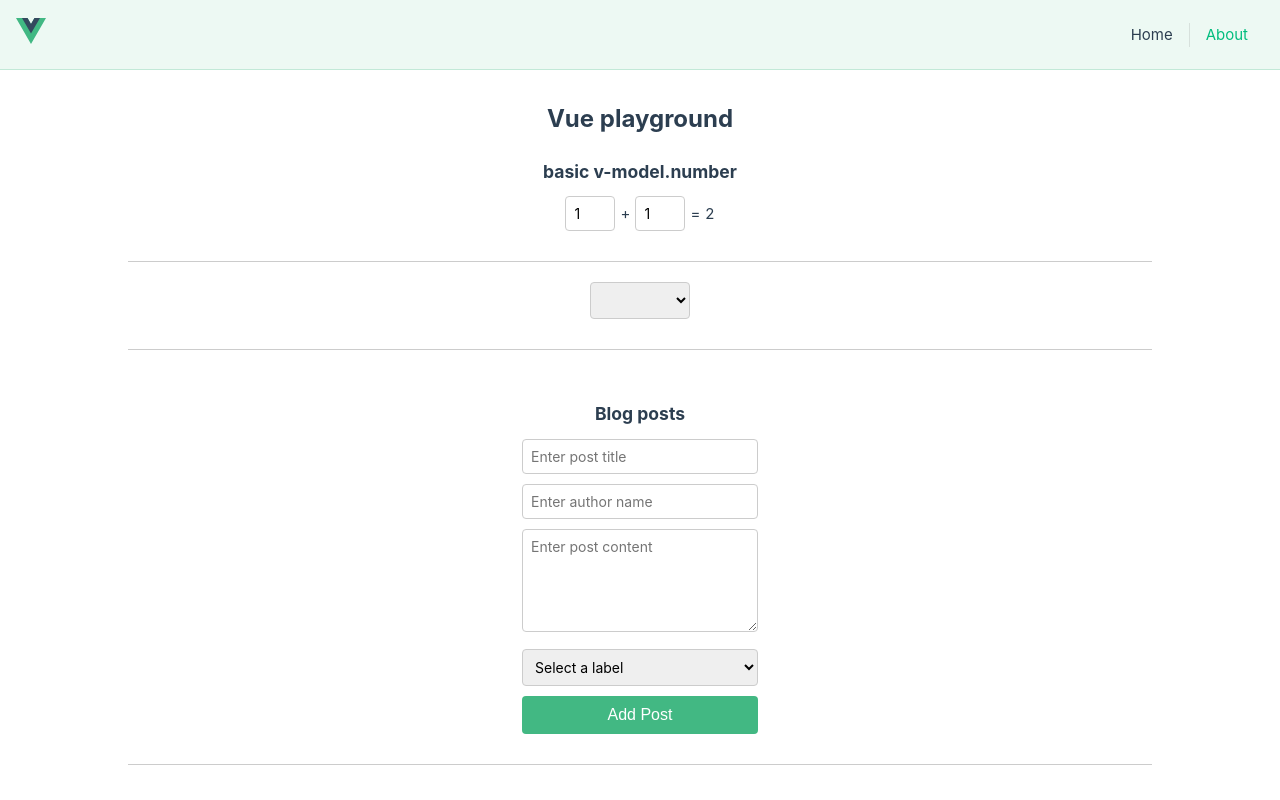
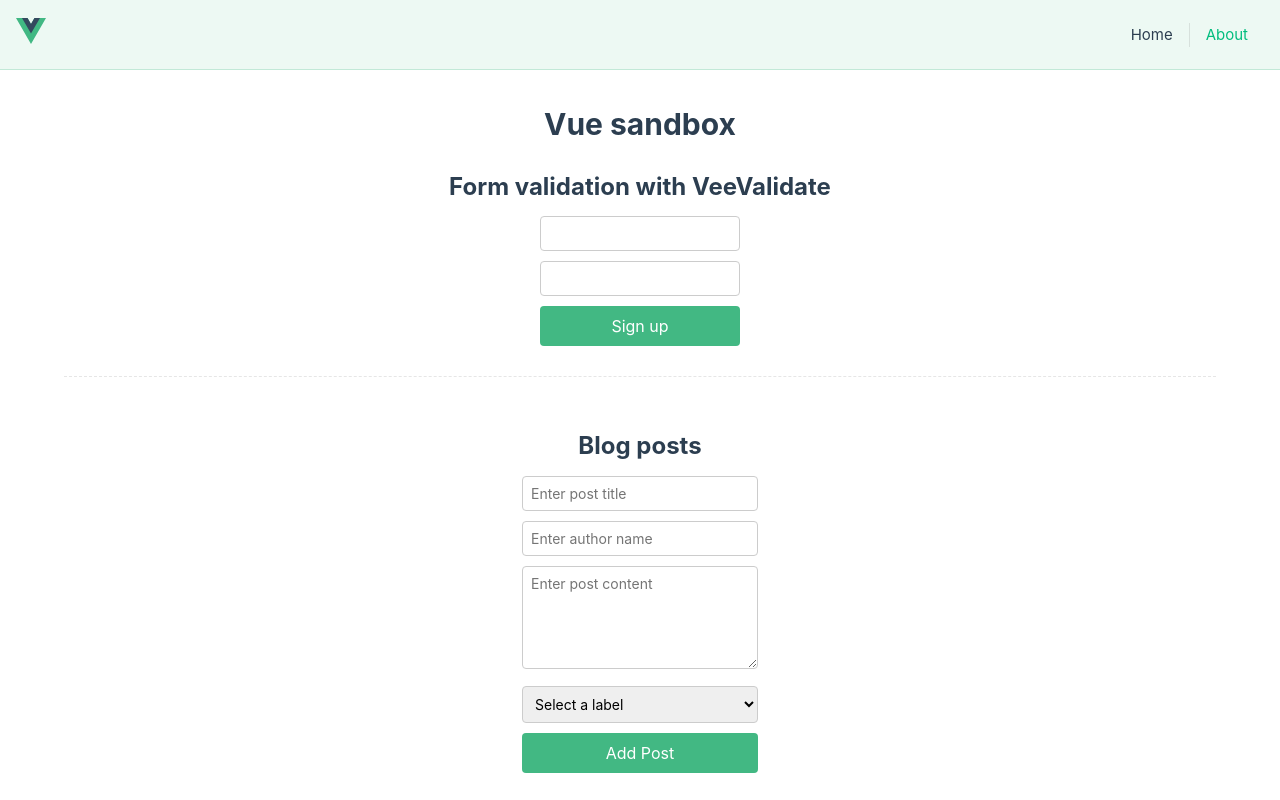
Before and after one commit to annanaj/imp-vue, a Vue app: page / in a window 1280 px wide. Shown: the top 800 px of the page. Built offline with nearby package versions, Linux system fonts and the light colour scheme.

Commit message:
Add simple form with VeeValidate and Yup

```diff
--- a/package.json
+++ b/package.json
@@ -16,8 +16,12 @@
     "build-storybook": "storybook build"
   },
   "dependencies": {
+    "@vee-validate/zod": "^4.13.2",
+    "vee-validate": "^4.13.2",
     "vue": "^3.4.29",
-    "vue-router": "^4.3.3"
+    "vue-router": "^4.3.3",
+    "yup": "^1.4.0",
+    "zod": "^3.23.8"
   },
   "devDependencies": {
     "@chromatic-com/storybook": "^1.9.0",
--- a/src/App.vue
+++ b/src/App.vue
@@ -1,8 +1,9 @@
 <script setup>
 import { RouterLink, RouterView } from 'vue-router'
-import IntroMessage from './components/IntroMessage.vue'
 import BlogPosts from './components/BlogPosts.vue'
 import CounterBox from './components/CounterBox.vue'
+import IntroMessage from './components/IntroMessage.vue'
+import FormValidation from '@/components/FormValidation.vue'
 import SelectBox from './components/SelectBox.vue'
 </script>
 
@@ -23,10 +24,11 @@ import SelectBox from './components/SelectBox.vue'
         </nav>
     </header>
     <div class="main-container">
-        <IntroMessage msg="Vue playground" />
+        <IntroMessage msg="Vue sandbox" />
+        <FormValidation />
+        <BlogPosts />
+        <SelectBox />
         <CounterBox />
-        <SelectBox />
-        <BlogPosts />
     </div>
     <RouterView />
 </template>
@@ -77,8 +79,8 @@ nav a:first-of-type {
 
 
 .main-container > * {
-    width: 80%;
-    border-bottom: 1px solid #ccc;
+    width: 90%;
+    border-bottom: 1px dashed #e6e6e6;
 }
 
 .main-container > *:first-child {
--- a/src/assets/base.css
+++ b/src/assets/base.css
@@ -49,38 +49,3 @@
         --color-text: var(--vt-c-text-dark-2);
     }
 }
-
-*,
-*::before,
-*::after {
-    box-sizing: border-box;
-    margin: 0;
-    font-weight: normal;
-}
-
-body {
-    min-height: 100vh;
-    color: var(--color-text);
-    background: var(--color-background);
-    transition:
-        color 0.5s,
-        background-color 0.5s;
-    line-height: 1.6;
-    font-family:
-        Inter,
-        -apple-system,
-        BlinkMacSystemFont,
-        'Segoe UI',
-        Roboto,
-        Oxygen,
-        Ubuntu,
-        Cantarell,
-        'Fira Sans',
-        'Droid Sans',
-        'Helvetica Neue',
-        sans-serif;
-    font-size: 15px;
-    text-rendering: optimizeLegibility;
-    -webkit-font-smoothing: antialiased;
-    -moz-osx-font-smoothing: grayscale;
-}
--- a/src/assets/main.css
+++ b/src/assets/main.css
@@ -1,27 +1,63 @@
 @import './base.css';
 
-a,
-.green {
-    text-decoration: none;
-    color: hsla(160, 100%, 37%, 1);
-    transition: 0.4s;
-    padding: 3px;
+*,
+*::before,
+*::after {
+    box-sizing: border-box;
+    margin: 0;
+    font-weight: normal;
+}
+
+body {
+    min-height: 100vh;
+    color: var(--color-text);
+    background: var(--color-background);
+    transition:
+            color 0.5s,
+            background-color 0.5s;
+    line-height: 1.6;
+    font-family: Inter, sans-serif;
+    font-size: 15px;
+    text-rendering: optimizeLegibility;
+    -webkit-font-smoothing: antialiased;
+    -moz-osx-font-smoothing: grayscale;
+}
+
+input {
+    font-family: Inter, sans-serif;
+}
+
+button {
+    padding: 10px;
+    font-size: 16px;
+    background-color: #42b883;
+    color: white;
+    border: none;
+    border-radius: 4px;
+    cursor: pointer;
+    font-family: inherit;
+}
+
+button:hover {
+    background-color: #3daa79;
+}
+
+h1, h2, h3 {
+    text-align: center;
+    font-weight: bold;
 }
 
 h3 {
+    margin-bottom: 10px;
     text-align: center;
     font-weight: bold;
-    margin-bottom: 10px;
+    font-size: 24px;
 }
 
 form {
     display: flex;
     flex-direction: column;
     gap: 10px;
-}
-
-label {
-    margin-top: 10px;
 }
 
 input, textarea, select {
@@ -43,3 +79,11 @@ input, textarea, select {
     clip: rect(0, 0, 0, 0);
     border: 0;
 }
+
+a,
+.green {
+    text-decoration: none;
+    color: hsla(160, 100%, 37%, 1);
+    transition: 0.4s;
+    padding: 3px;
+}
--- a/src/components/BlogPosts.vue
+++ b/src/components/BlogPosts.vue
@@ -1,29 +1,19 @@
-<script>
+<script setup>
 import { ref } from 'vue';
 
-export default {
-    setup() {
-        // Reactive data for new blog post
 const newPost = ref({
     title: '',
     author: '',
     content: '',
     label: '',
 });
-
-        // Reactive list of blog posts
 const posts = ref([]);
-
-        // Predefined label options for the select input
 const labelOptions = ['Technology', 'Education', 'Business'];
 
-        // Function to add the new post to the posts array
 const submitForm = () => {
     if (newPost.value.title && newPost.value.author && newPost.value.content && newPost.value.label) {
-                // Add the new post to the list of posts
         posts.value.push({ ...newPost.value });
 
-                // Reset form fields after submission
         newPost.value = {
             title: '',
             author: '',
@@ -31,16 +21,6 @@ export default {
             label: '',
         };
     }
-        };
-
-        // Return everything to be used in the template
-        return {
-            newPost,
-            posts,
-            labelOptions,
-            submitForm,
-        };
-    },
 };
 </script>
 
@@ -139,20 +119,6 @@ export default {
     max-width: 300px;
 }
 
-button {
-    padding: 10px;
-    font-size: 16px;
-    background-color: #42b883;
-    color: white;
-    border: none;
-    border-radius: 4px;
-    cursor: pointer;
-}
-
-button:hover {
-    background-color: #3daa79;
-}
-
 .blog-list {
     margin-top: 30px;
 }
--- a/src/components/CounterBox.vue
+++ b/src/components/CounterBox.vue
@@ -1,3 +1,16 @@
+<script>
+export default {
+    name: 'CounterBox',
+    data() {
+        return {
+            num1: 1,
+            num2: 1,
+            name: '',
+        };
+    },
+};
+</script>
+
 <template>
     <div class="wrapper">
         <h3>basic v-model.number</h3>
@@ -10,19 +23,6 @@
         </div>
     </div>
 </template>
-
-<script>
-export default {
-	name: 'CounterBox',
-	data() {
-		return {
-			num1: 1,
-			num2: 1,
-			name: '',
-		};
-	},
-};
-</script>
 
 <style scoped>
 .wrapper {
--- /dev/null
+++ b/src/components/FormValidation.vue
@@ -0,0 +1,49 @@
+<script setup>
+import { Field, Form, ErrorMessage } from 'vee-validate';
+import * as yup from 'yup';
+
+const schema = yup.object({
+    email: yup.string().email().required(),
+    name: yup.string().required(),
+});
+
+function onSubmit(values) {
+    alert(JSON.stringify(values, null, 2));
+}
+</script>
+
+<template>
+    <div class="wrapper">
+        <h3>Form validation with VeeValidate</h3>
+        <Form @submit="onSubmit" :validation-schema="schema">
+            <label for="name" class="visually-hidden">Name</label>
+            <Field type="text" name="name" />
+            <ErrorMessage name="name" />
+
+            <label for="email" class="visually-hidden">Email</label>
+            <Field type="email" name="email" />
+            <ErrorMessage name="email" />
+            <button>Sign up</button>
+        </Form>
+    </div>
+</template>
+
+<style scoped>
+.wrapper {
+    display: flex;
+    flex-direction: column;
+    align-items: center;
+    padding-bottom: 30px;
+}
+
+input, button {
+    width: 200px;
+}
+
+span[role=alert] {
+    margin-top: -10px;
+    font-weight: bold;
+    font-size: 12px;
+    color: #D22B2B;
+}
+</style>
--- a/src/components/IntroMessage.vue
+++ b/src/components/IntroMessage.vue
@@ -1,25 +1,19 @@
+<script>
+export default {
+    name: 'IntroMessage',
+    props: {
+        msg: String
+    }
+}
+</script>
+
 <template>
 	<div>
-		<h1 class="h3">{{ msg }}</h1>
+		<h1>{{ msg }}</h1>
 	</div>
 </template>
 
-<script>
-export default {
-	name: 'IntroMessage',
-	props: {
-		msg: String
-	}
-}
-</script>
-
 <style scoped>
-.h3 {
-    text-align: center;
-	font-size: 24px;
-    font-weight: bold;
-}
-
 ul {
 	list-style-type: none;
 	padding: 0;
--- a/src/components/SelectBox.vue
+++ b/src/components/SelectBox.vue
@@ -1,3 +1,9 @@
+<script setup>
+import { ref } from 'vue';
+
+const name = ref('');
+</script>
+
 <template>
 	<div class="wrapper">
 		<select v-model="name">
@@ -9,12 +15,6 @@
 		<p v-if="name">I choose {{ name }}</p>
 	</div>
 </template>
-
-<script>
-export default {
-	name: 'SelectBox',
-};
-</script>
 
 <style scoped>
 .wrapper {
```
Also changed, not shown: 1 other file (tests, documents, lock files or other folders). Lines whose indentation alone changed are shown as unchanged.
